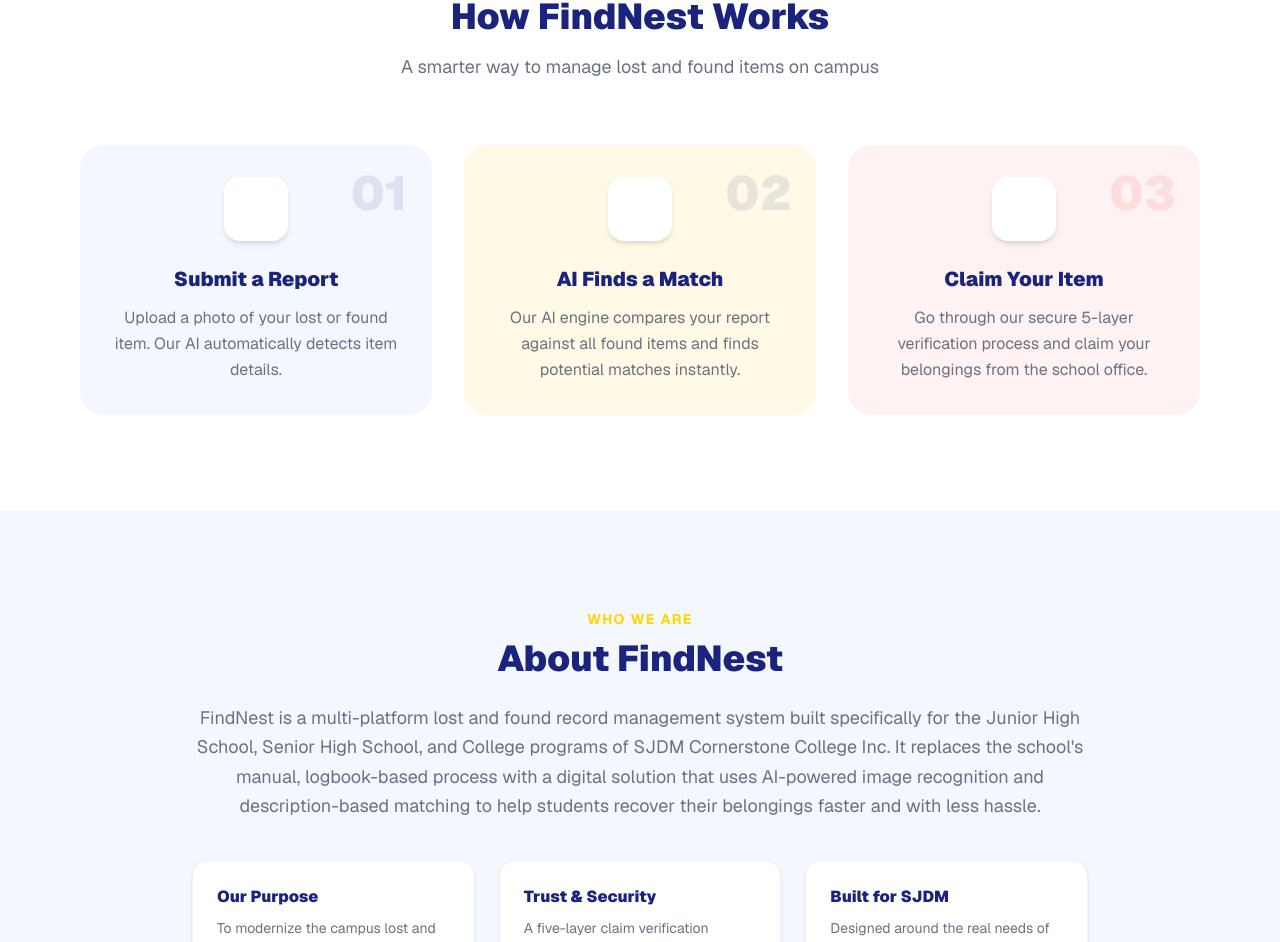
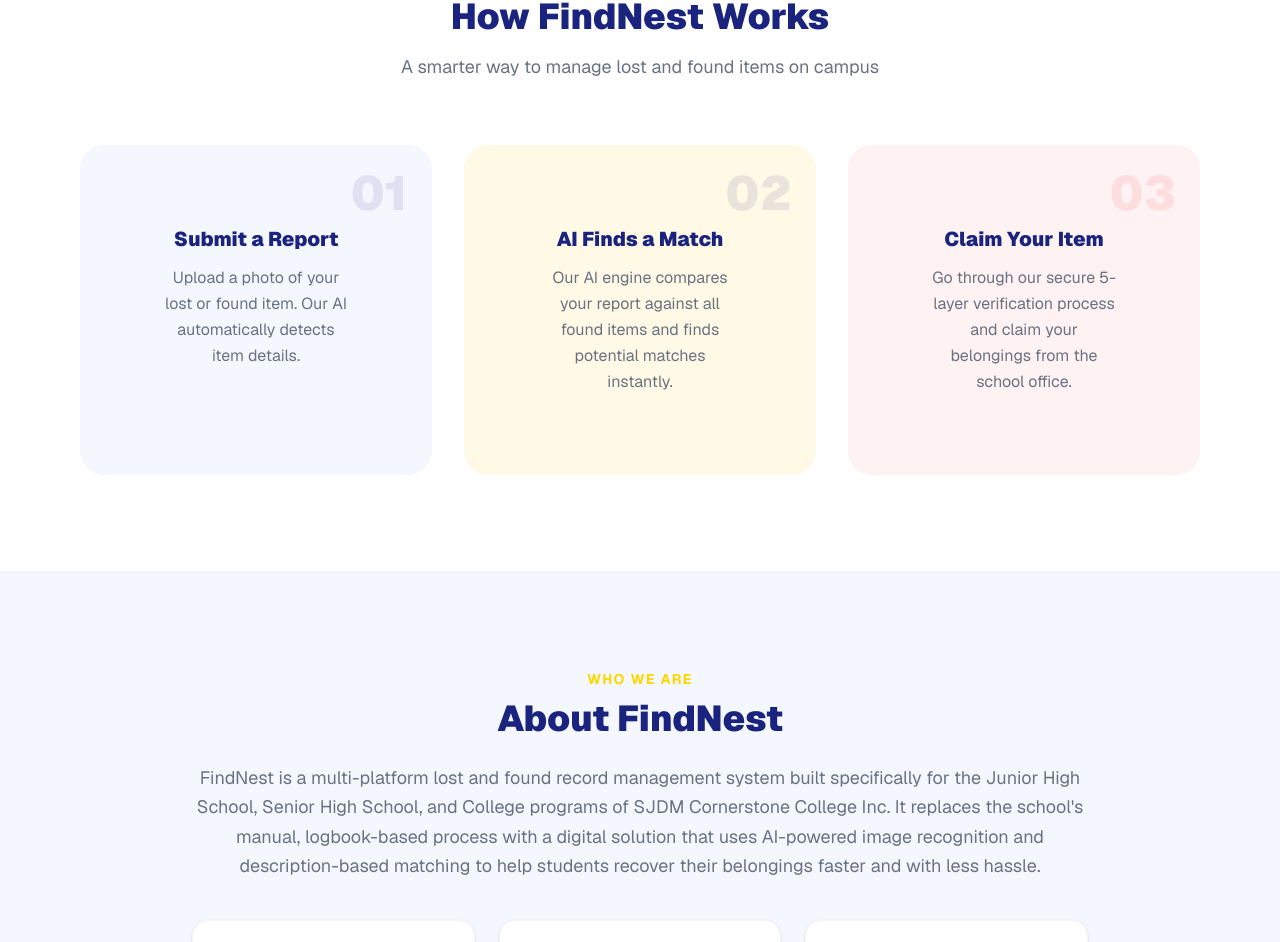
Before and after one commit to joshuabarot24-jpg/FindNest, a Next.js app in the folder findnest-web/: page / in a window 1280 px wide. Shown: the part 931-1873 px from the top of the page. Built offline with nearby package versions, Linux system fonts and the light colour scheme.

Commit message:
FrntEnd_Landing_Aug132026_Web - Removed all emojis and comments from main landing page

```diff
--- a/findnest-web/src/app/page.tsx
+++ b/findnest-web/src/app/page.tsx
@@ -217,23 +217,20 @@ export default function Home() {
         </div>
 
         <div className="grid grid-cols-3 gap-8">
-          <div className="group relative text-center p-8 rounded-3xl bg-[#f5f7ff] hover:bg-[#1a237e] transition-all duration-300">
+          <div className="group relative text-center p-20 rounded-3xl bg-[#f5f7ff] hover:bg-[#1a237e] transition-all duration-300">
             <span className="absolute top-6 right-6 text-5xl font-black text-[#1a237e]/10 group-hover:text-white/10">01</span>
-            <div className="w-16 h-16 bg-white rounded-2xl flex items-center justify-center mx-auto mb-6 shadow-md" />
             <h3 className="font-black text-[#1a237e] group-hover:text-white text-xl mb-3 transition">Submit a Report</h3>
             <p className="text-gray-500 group-hover:text-blue-200 leading-relaxed transition">Upload a photo of your lost or found item. Our AI automatically detects item details.</p>
           </div>
 
-          <div className="group relative text-center p-8 rounded-3xl bg-[#fff9e6] hover:bg-[#ffd700] transition-all duration-300">
+          <div className="group relative text-center p-20 rounded-3xl bg-[#fff9e6] hover:bg-[#ffd700] transition-all duration-300">
             <span className="absolute top-6 right-6 text-5xl font-black text-[#1a237e]/10 group-hover:text-[#1a237e]/20">02</span>
-            <div className="w-16 h-16 bg-white rounded-2xl flex items-center justify-center mx-auto mb-6 shadow-md" />
             <h3 className="font-black text-[#1a237e] text-xl mb-3">AI Finds a Match</h3>
             <p className="text-gray-500 leading-relaxed">Our AI engine compares your report against all found items and finds potential matches instantly.</p>
           </div>
 
-          <div className="group relative text-center p-8 rounded-3xl bg-red-50 hover:bg-red-500 transition-all duration-300">
+          <div className="group relative text-center p-20 rounded-3xl bg-red-50 hover:bg-red-500 transition-all duration-300">
             <span className="absolute top-6 right-6 text-5xl font-black text-red-500/10 group-hover:text-white/10">03</span>
-            <div className="w-16 h-16 bg-white rounded-2xl flex items-center justify-center mx-auto mb-6 shadow-md" />
             <h3 className="font-black text-[#1a237e] group-hover:text-white text-xl mb-3 transition">Claim Your Item</h3>
             <p className="text-gray-500 group-hover:text-red-100 leading-relaxed transition">Go through our secure 5-layer verification process and claim your belongings from the school office.</p>
           </div>
```
